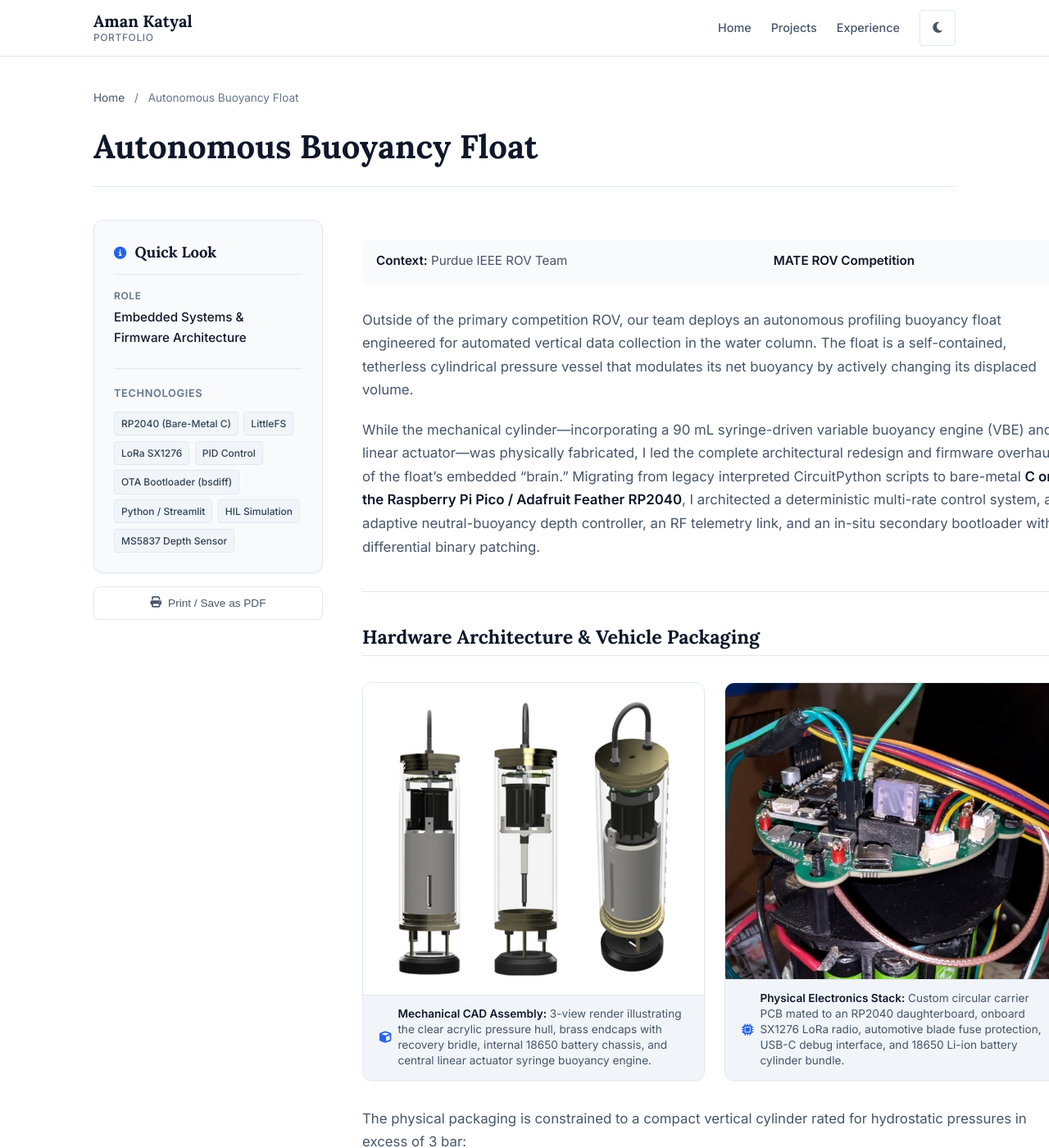
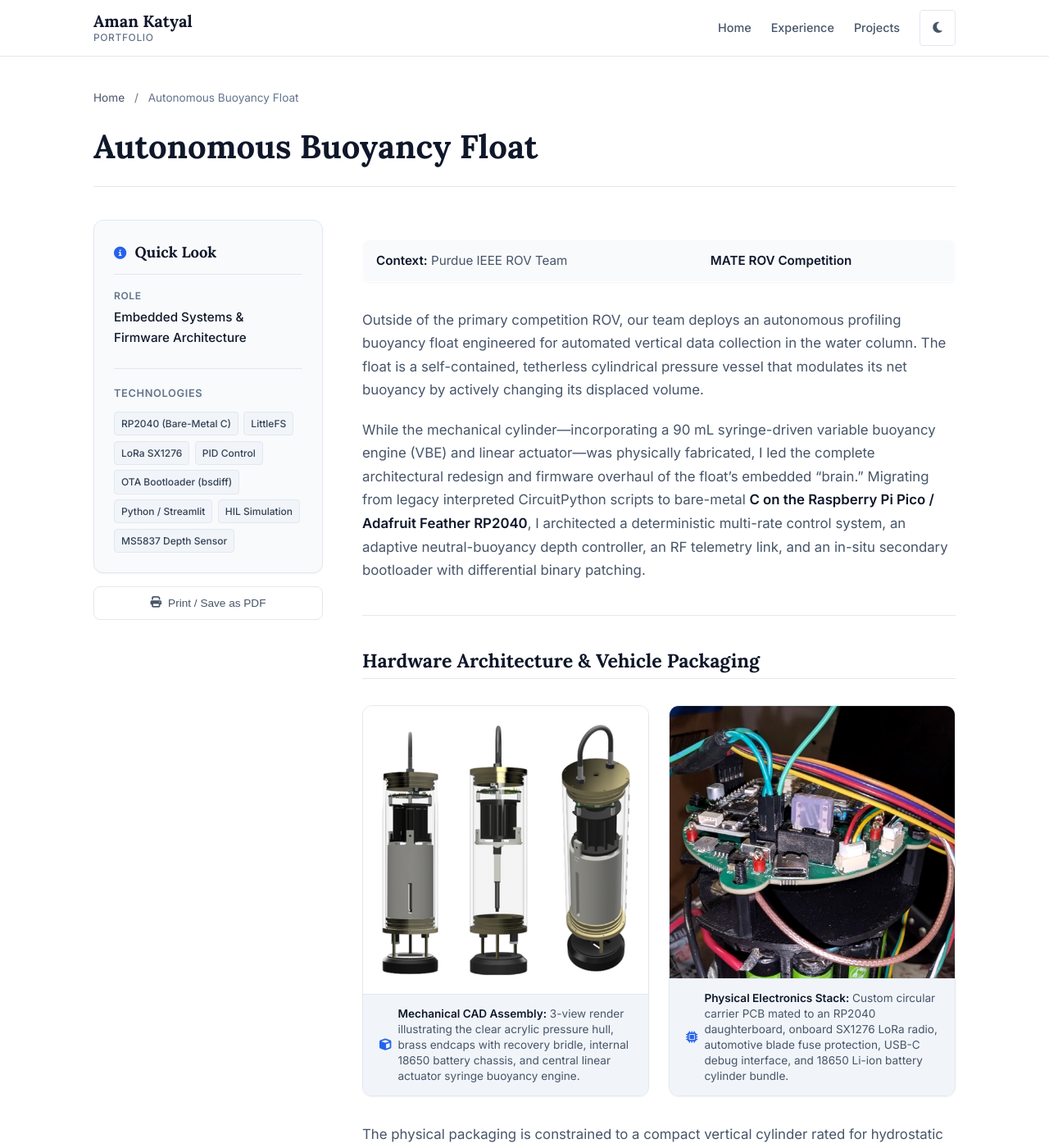
Before and after one commit to aman-katyal/aman-katyal.github.io, a Jekyll site: the page built from rov-buoyancy-float.md, in a window 1280 px wide and 1400 px high. Shown: the whole window at 82% size. Built offline with Jekyll 4.4.1, drawn with Linux system fonts in a browser that asks for light colours.

Commit message:
Fix project page horizontal overflow and reorder nav
- Let the project content column shrink with minmax(0,1fr) and min-width:0 so wide tables, figures, and display math no longer stretch the page
- Use fixed-layout tables on narrow screens to keep them inside the viewport
- Order navbar links Experience then Projects to match the home page sections
- Add regression coverage

```diff
--- a/_layouts/default.html
+++ b/_layouts/default.html
@@ -64,8 +64,8 @@
       </a>
       <div class="nav-links">
         <a href="{{ '/' | relative_url }}" class="nav-link {% if page.url == '/' %}active{% endif %}">Home</a>
+        <a href="{{ '/' | relative_url }}#experience" class="nav-link">Experience</a>
         <a href="{{ '/' | relative_url }}#projects" class="nav-link">Projects</a>
-        <a href="{{ '/' | relative_url }}#experience" class="nav-link">Experience</a>
 
         <!-- Theme Toggle Button -->
         <button id="theme-toggle" class="theme-toggle-btn" aria-label="Toggle dark mode">
--- a/assets/css/style.scss
+++ b/assets/css/style.scss
@@ -968,14 +968,21 @@ body {
 
 .project-grid {
   display: grid;
-  grid-template-columns: 280px 1fr;
+  grid-template-columns: 280px minmax(0, 1fr);
   gap: 3rem;
   align-items: start;
 }
 
+/* Grid items default to min-width:auto, which lets wide tables, figures,
+   and display math force the whole page wider than the viewport. */
+.project-content {
+  min-width: 0;
+  overflow-wrap: break-word;
+}
+
 @media (max-width: 768px) {
   .project-grid {
-    grid-template-columns: 1fr;
+    grid-template-columns: minmax(0, 1fr);
     gap: 2rem;
   }
 }
@@ -1305,6 +1312,20 @@ body {
   background-color: var(--bg-primary);
 }
 
+/* Narrow screens: keep wide tables inside the viewport instead of letting
+   their min-content width stretch the project grid. */
+@media (max-width: 768px) {
+  .markdown-body table {
+    table-layout: fixed;
+  }
+
+  .markdown-body th,
+  .markdown-body td {
+    overflow-wrap: break-word;
+    word-break: break-word;
+  }
+}
+
 /* Horizontal Rule */
 .markdown-body hr {
   height: 1px;
@@ -1398,14 +1419,14 @@ body {
 
 .image-grid-2col {
   display: grid;
-  grid-template-columns: repeat(2, 1fr);
+  grid-template-columns: repeat(2, minmax(0, 1fr));
   gap: 1.5rem;
   margin: 2rem 0;
 }
 
 @media (max-width: 768px) {
   .image-grid-2col {
-    grid-template-columns: 1fr;
+    grid-template-columns: minmax(0, 1fr);
   }
 }
 
@@ -1414,6 +1435,7 @@ body {
   display: flex;
   flex-direction: column;
   height: 100%;
+  min-width: 0;
 }
 
 .image-grid-2col .figure-card .figure-image-container {
@@ -1423,6 +1445,7 @@ body {
   justify-content: center;
   background-color: var(--bg-primary);
   min-height: 280px;
+  min-width: 0;
   overflow: hidden;
 }
 
```
Also changed, not shown: tests/e2e-project-viewer.test.js (+19 -0 lines).
